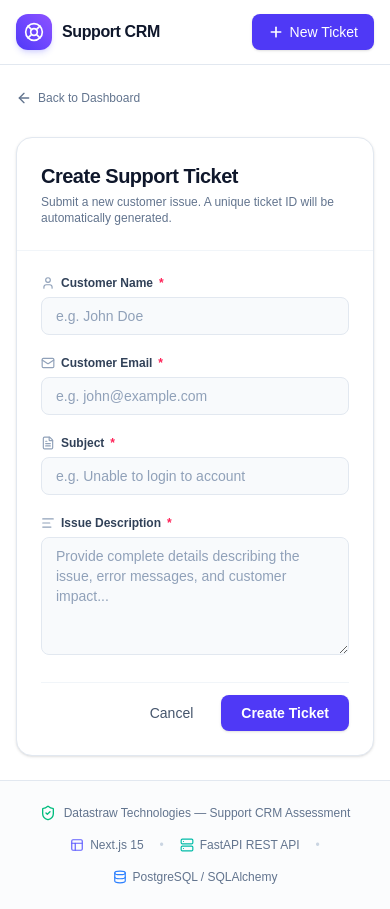
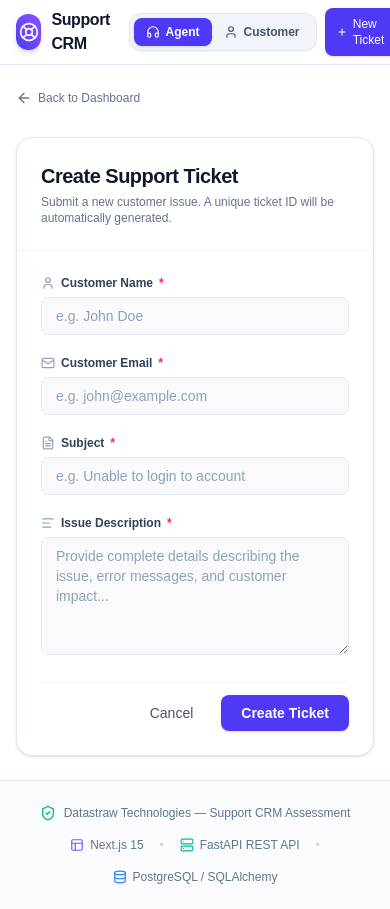
Before and after one commit to AdyanShaikh/support-ticket, a Next.js app in the folder frontend/: page /create-ticket in a window 390 px wide. Built offline with nearby package versions, Linux system fonts and the light colour scheme; no server answers.

Commit message:
feat(ui): add 2-button Agent vs Customer role toggle with role-adapted views

```diff
--- a/frontend/app/create-ticket/page.tsx
+++ b/frontend/app/create-ticket/page.tsx
@@ -4,6 +4,7 @@ import { useState } from "react";
 import { useRouter } from "next/navigation";
 import Link from "next/link";
 import { createTicket } from "@/lib/api";
+import { useRole } from "@/context/RoleContext";
 import {
   ArrowLeft,
   Loader2,
@@ -17,6 +18,7 @@ import {
 
 export default function CreateTicketPage() {
   const router = useRouter();
+  const { isAgent, isCustomer } = useRole();
 
   const [customerName, setCustomerName] = useState("");
   const [customerEmail, setCustomerEmail] = useState("");
@@ -93,10 +95,12 @@ export default function CreateTicketPage() {
         {/* Header */}
         <div className="p-6 border-b border-slate-100 dark:border-slate-800">
           <h1 className="text-xl font-bold text-slate-900 dark:text-white tracking-tight">
-            Create Support Ticket
+            {isCustomer ? "Submit a Support Request" : "Create Support Ticket"}
           </h1>
           <p className="text-xs text-slate-500 dark:text-slate-400 mt-1">
-            Submit a new customer issue. A unique ticket ID will be automatically generated.
+            {isCustomer
+              ? "Please describe the issue you are experiencing. A tracking ticket ID will be automatically generated."
+              : "Submit a new customer issue. A unique ticket ID will be automatically generated."}
           </p>
         </div>
 
@@ -220,15 +224,19 @@ export default function CreateTicketPage() {
               type="submit"
               id="btn-create-ticket-submit"
               disabled={loading}
-              className="inline-flex items-center gap-2 px-5 py-2 text-sm font-semibold text-white bg-indigo-600 hover:bg-indigo-700 active:bg-indigo-800 rounded-lg shadow-sm hover:shadow transition-all disabled:opacity-50"
+              className={`inline-flex items-center gap-2 px-5 py-2 text-sm font-semibold text-white rounded-lg shadow-sm hover:shadow transition-all disabled:opacity-50 ${
+                isCustomer
+                  ? "bg-emerald-600 hover:bg-emerald-700 active:bg-emerald-800"
+                  : "bg-indigo-600 hover:bg-indigo-700 active:bg-indigo-800"
+              }`}
             >
               {loading ? (
                 <>
                   <Loader2 className="w-4 h-4 animate-spin" />
-                  <span>Creating Ticket...</span>
+                  <span>{isCustomer ? "Submitting Request..." : "Creating Ticket..."}</span>
                 </>
               ) : (
-                <span>Create Ticket</span>
+                <span>{isCustomer ? "Submit Support Request" : "Create Ticket"}</span>
               )}
             </button>
           </div>
--- a/frontend/app/layout.tsx
+++ b/frontend/app/layout.tsx
@@ -2,6 +2,7 @@ import type { Metadata } from "next";
 import { Inter } from "next/font/google";
 import Navbar from "@/components/layout/Navbar";
 import Footer from "@/components/layout/Footer";
+import { RoleProvider } from "@/context/RoleContext";
 import "./globals.css";
 
 const inter = Inter({
@@ -23,11 +24,13 @@ export default function RootLayout({
   return (
     <html lang="en" className={`${inter.variable} h-full`}>
       <body className="min-h-full flex flex-col bg-slate-50 dark:bg-slate-950 text-slate-900 dark:text-slate-100 font-sans antialiased">
-        <Navbar />
-        <main className="flex-1 w-full max-w-7xl mx-auto px-4 sm:px-6 lg:px-8 py-6 sm:py-8">
-          {children}
-        </main>
-        <Footer />
+        <RoleProvider>
+          <Navbar />
+          <main className="flex-1 w-full max-w-7xl mx-auto px-4 sm:px-6 lg:px-8 py-6 sm:py-8">
+            {children}
+          </main>
+          <Footer />
+        </RoleProvider>
       </body>
     </html>
   );
--- a/frontend/app/page.tsx
+++ b/frontend/app/page.tsx
@@ -9,6 +9,7 @@ import SearchAndFilter from "@/components/tickets/SearchAndFilter";
 import TicketTable from "@/components/tickets/TicketTable";
 import TicketCard from "@/components/tickets/TicketCard";
 import { Plus, RefreshCw, AlertCircle, Inbox, Search } from "lucide-react";
+import { useRole } from "@/context/RoleContext";
 
 export default function DashboardPage() {
   const [allTickets, setAllTickets] = useState<TicketListItem[]>([]);
@@ -69,16 +70,39 @@ export default function DashboardPage() {
     loadOverviewStats();
   };
 
+  const { isAgent, isCustomer, setRole } = useRole();
+
   return (
     <div className="space-y-6 sm:space-y-8">
+      {/* Customer Mode Banner */}
+      {isCustomer && (
+        <div className="p-4 rounded-xl bg-emerald-50 dark:bg-emerald-950/40 border border-emerald-200 dark:border-emerald-800/60 flex flex-col sm:flex-row items-start sm:items-center justify-between gap-3 shadow-xs">
+          <div className="flex items-center gap-2.5 text-xs text-emerald-800 dark:text-emerald-300">
+            <span className="w-2 h-2 rounded-full bg-emerald-500 animate-pulse shrink-0"></span>
+            <span>
+              <strong>Customer Portal View:</strong> You are viewing tickets as a customer. Staff internal notes, status overrides, and AI triage actions are restricted to agents.
+            </span>
+          </div>
+          <button
+            type="button"
+            onClick={() => setRole("agent")}
+            className="text-xs font-semibold text-emerald-700 dark:text-emerald-400 hover:underline shrink-0"
+          >
+            Switch to Agent View →
+          </button>
+        </div>
+      )}
+
       {/* Top Header */}
       <div className="flex flex-col sm:flex-row sm:items-center justify-between gap-4">
         <div>
           <h1 className="text-2xl sm:text-3xl font-bold tracking-tight text-slate-900 dark:text-white">
-            Support Dashboard
+            {isCustomer ? "Customer Support Portal" : "Support Dashboard"}
           </h1>
           <p className="text-sm text-slate-500 dark:text-slate-400 mt-1">
-            Real-time ticket queue, active investigations, and customer communication.
+            {isCustomer
+              ? "Track your submitted tickets, check resolution progress, or open a new request."
+              : "Real-time ticket queue, active investigations, and customer communication."}
           </p>
         </div>
 
@@ -95,10 +119,14 @@ export default function DashboardPage() {
 
           <Link
             href="/create-ticket"
-            className="inline-flex items-center gap-1.5 px-4 py-2 text-sm font-medium text-white bg-indigo-600 hover:bg-indigo-700 active:bg-indigo-800 rounded-lg shadow-sm hover:shadow transition-all"
+            className={`inline-flex items-center gap-1.5 px-4 py-2 text-sm font-medium text-white rounded-lg shadow-sm hover:shadow transition-all ${
+              isCustomer
+                ? "bg-emerald-600 hover:bg-emerald-700 active:bg-emerald-800"
+                : "bg-indigo-600 hover:bg-indigo-700 active:bg-indigo-800"
+            }`}
           >
             <Plus className="w-4 h-4 stroke-[2.5]" />
-            <span>Create Ticket</span>
+            <span>{isCustomer ? "Submit Request" : "Create Ticket"}</span>
           </Link>
         </div>
       </div>
--- a/frontend/app/tickets/[ticketId]/page.tsx
+++ b/frontend/app/tickets/[ticketId]/page.tsx
@@ -8,6 +8,7 @@ import StatusBadge from "@/components/tickets/StatusBadge";
 import NotesTimeline from "@/components/tickets/NotesTimeline";
 import AIAssistantCard from "@/components/tickets/AIAssistantCard";
 import { formatDate, formatRelativeTime } from "@/lib/utils";
+import { useRole } from "@/context/RoleContext";
 import {
   ArrowLeft,
   Loader2,
@@ -18,6 +19,8 @@ import {
   Calendar,
   MessageSquarePlus,
   RefreshCw,
+  ShieldCheck,
+  Lock,
 } from "lucide-react";
 
 interface TicketDetailPageProps {
@@ -27,6 +30,8 @@ interface TicketDetailPageProps {
 export default function TicketDetailPage({ params }: TicketDetailPageProps) {
   const resolvedParams = use(params);
   const ticketId = resolvedParams.ticketId;
+
+  const { isAgent, isCustomer } = useRole();
 
   const [ticket, setTicket] = useState<TicketDetail | null>(null);
   const [loading, setLoading] = useState(true);
@@ -208,7 +213,26 @@ export default function TicketDetailPage({ params }: TicketDetailPageProps) {
             </div>
           </div>
 
-          {/* Internal Notes / Comments Timeline */}
+          {/* Notes or Customer Status Card */}
+          {isCustomer ? (
+            <div className="bg-white dark:bg-slate-900 p-5 rounded-2xl border border-slate-200 dark:border-slate-800 shadow-sm space-y-3">
+              <div className="flex items-center gap-2 text-emerald-600 dark:text-emerald-400">
+                <Lock className="w-4 h-4" />
+                <h2 className="text-xs font-bold uppercase tracking-wider">
+                  Customer Status & Communication
+                </h2>
+              </div>
+              <div className="p-4 rounded-xl bg-slate-50 dark:bg-slate-800/40 border border-slate-100 dark:border-slate-800 text-xs text-slate-700 dark:text-slate-300 space-y-2">
+                <div className="flex items-center gap-2">
+                  <span className="font-semibold text-slate-900 dark:text-white">Current Status:</span>
+                  <StatusBadge status={ticket.status} size="sm" />
+                </div>
+                <p className="text-slate-600 dark:text-slate-400 leading-relaxed">
+                  Your request is active in our system under reference <strong className="font-mono text-indigo-600 dark:text-indigo-400">{ticket.ticket_id}</strong>. A support engineer is investigating your issue. You will receive updates directly at <strong className="text-slate-900 dark:text-white">{ticket.customer_email}</strong>.
+                </p>
+              </div>
+            </div>
+          ) : (
             <div className="bg-white dark:bg-slate-900 p-5 rounded-2xl border border-slate-200 dark:border-slate-800 shadow-sm space-y-4">
               <div className="flex items-center justify-between">
                 <h2 className="text-xs font-bold uppercase tracking-wider text-slate-400">
@@ -217,10 +241,34 @@ export default function TicketDetailPage({ params }: TicketDetailPageProps) {
               </div>
               <NotesTimeline notes={ticket.notes} />
             </div>
+          )}
         </div>
 
-        {/* Right Column: Actions & AI Assistant (1 Col) */}
+        {/* Right Column: Actions & AI Assistant (Agent) or Helpdesk Card (Customer) */}
         <div className="space-y-6">
+          {isCustomer ? (
+            <div className="bg-white dark:bg-slate-900 p-5 rounded-2xl border border-slate-200 dark:border-slate-800 shadow-sm space-y-4">
+              <div className="flex items-center gap-2 text-emerald-600 dark:text-emerald-400">
+                <ShieldCheck className="w-5 h-5" />
+                <h2 className="text-sm font-bold text-slate-900 dark:text-white">
+                  Customer Help Desk
+                </h2>
+              </div>
+              <p className="text-xs text-slate-600 dark:text-slate-400 leading-relaxed">
+                This ticket is securely logged with Datastraw Support.
+              </p>
+              <div className="p-3.5 rounded-xl bg-emerald-50 dark:bg-emerald-950/40 border border-emerald-200 dark:border-emerald-800/60 text-xs text-emerald-800 dark:text-emerald-300 space-y-1">
+                <p className="font-semibold">Need to provide additional information?</p>
+                <p className="text-slate-500 dark:text-slate-400">
+                  Reply directly to your email confirmation or submit a follow-up inquiry.
+                </p>
+              </div>
+              <div className="pt-3 border-t border-slate-100 dark:border-slate-800 text-xs text-slate-400">
+                Internal notes, status overrides, and AI triage actions are restricted to authorized support agents.
+              </div>
+            </div>
+          ) : (
+            <>
               {/* Ticket Actions Card */}
               <div className="bg-white dark:bg-slate-900 p-5 rounded-2xl border border-slate-200 dark:border-slate-800 shadow-sm space-y-4">
                 <h2 className="text-xs font-bold uppercase tracking-wider text-slate-400">
@@ -302,6 +350,8 @@ export default function TicketDetailPage({ params }: TicketDetailPageProps) {
 
               {/* Standout Feature: AI Ticket Assistant */}
               <AIAssistantCard ticketId={ticket.ticket_id} />
+            </>
+          )}
         </div>
       </div>
     </div>
--- a/frontend/components/layout/Navbar.tsx
+++ b/frontend/components/layout/Navbar.tsx
@@ -2,14 +2,16 @@
 
 import Link from "next/link";
 import { usePathname } from "next/navigation";
-import { LifeBuoy, Plus, CheckCircle2, Ticket } from "lucide-react";
+import { LifeBuoy, Plus, Ticket, Headphones, User } from "lucide-react";
+import { useRole } from "@/context/RoleContext";
 
 export default function Navbar() {
   const pathname = usePathname();
+  const { role, setRole, isAgent, isCustomer } = useRole();
 
   return (
     <header className="sticky top-0 z-40 w-full border-b border-slate-200 bg-white/80 backdrop-blur-md dark:border-slate-800 dark:bg-slate-900/80">
-      <div className="max-w-7xl mx-auto px-4 sm:px-6 lg:px-8 h-16 flex items-center justify-between">
+      <div className="max-w-7xl mx-auto px-4 sm:px-6 lg:px-8 h-16 flex items-center justify-between gap-2">
         {/* Brand */}
         <div className="flex items-center gap-3">
           <Link
@@ -24,16 +26,49 @@ export default function Navbar() {
                 <span className="font-bold text-slate-900 dark:text-white tracking-tight text-base sm:text-lg">
                   Support CRM
                 </span>
-                <span className="hidden sm:inline-flex items-center px-2 py-0.5 rounded-full text-xs font-medium bg-indigo-50 text-indigo-700 dark:bg-indigo-950/70 dark:text-indigo-300 border border-indigo-200/60 dark:border-indigo-800/60">
-                  AI-Powered
+                <span className="hidden md:inline-flex items-center px-2 py-0.5 rounded-full text-xs font-medium bg-indigo-50 text-indigo-700 dark:bg-indigo-950/70 dark:text-indigo-300 border border-indigo-200/60 dark:border-indigo-800/60">
+                  {isAgent ? "Agent Workspace" : "Customer Portal"}
                 </span>
               </div>
             </div>
           </Link>
         </div>
 
+        {/* 2-Button Role Toggle (Agent vs Customer) */}
+        <div className="flex items-center bg-slate-100 dark:bg-slate-800/80 p-1 rounded-xl border border-slate-200 dark:border-slate-700/80 shadow-xs">
+          <button
+            type="button"
+            id="role-agent-btn"
+            onClick={() => setRole("agent")}
+            title="Switch to Support Agent View (Full CRM, Status Updates, Notes, AI Triage)"
+            className={`flex items-center gap-1.5 px-3 py-1.5 text-xs font-semibold rounded-lg transition-all ${
+              isAgent
+                ? "bg-indigo-600 text-white shadow-sm"
+                : "text-slate-600 dark:text-slate-400 hover:text-slate-900 dark:hover:text-white hover:bg-slate-200/50 dark:hover:bg-slate-700/50"
+            }`}
+          >
+            <Headphones className="w-3.5 h-3.5" />
+            <span>Agent</span>
+          </button>
+
+          <button
+            type="button"
+            id="role-customer-btn"
+            onClick={() => setRole("customer")}
+            title="Switch to Customer View (Ticket Tracking, Submission, Staff Notes Hidden)"
+            className={`flex items-center gap-1.5 px-3 py-1.5 text-xs font-semibold rounded-lg transition-all ${
+              isCustomer
+                ? "bg-emerald-600 text-white shadow-sm"
+                : "text-slate-600 dark:text-slate-400 hover:text-slate-900 dark:hover:text-white hover:bg-slate-200/50 dark:hover:bg-slate-700/50"
+            }`}
+          >
+            <User className="w-3.5 h-3.5" />
+            <span>Customer</span>
+          </button>
+        </div>
+
         {/* Navigation Actions */}
-        <div className="flex items-center gap-3">
+        <div className="flex items-center gap-2 sm:gap-3">
           <Link
             href="/"
             className={`hidden sm:inline-flex items-center gap-1.5 px-3 py-1.5 text-sm font-medium rounded-lg transition-colors ${
@@ -48,10 +83,14 @@ export default function Navbar() {
 
           <Link
             href="/create-ticket"
-            className="inline-flex items-center gap-1.5 px-4 py-2 text-sm font-medium text-white bg-indigo-600 hover:bg-indigo-700 active:bg-indigo-800 rounded-lg shadow-sm hover:shadow transition-all duration-150 focus:outline-none focus:ring-2 focus:ring-indigo-500 focus:ring-offset-2 dark:focus:ring-offset-slate-900"
+            className={`inline-flex items-center gap-1.5 px-3 sm:px-4 py-2 text-xs sm:text-sm font-medium text-white rounded-lg shadow-sm hover:shadow transition-all duration-150 focus:outline-none focus:ring-2 focus:ring-offset-2 dark:focus:ring-offset-slate-900 ${
+              isCustomer
+                ? "bg-emerald-600 hover:bg-emerald-700 focus:ring-emerald-500"
+                : "bg-indigo-600 hover:bg-indigo-700 focus:ring-indigo-500"
+            }`}
           >
             <Plus className="w-4 h-4 stroke-[2.5]" />
-            <span>New Ticket</span>
+            <span>{isCustomer ? "Submit Request" : "New Ticket"}</span>
           </Link>
         </div>
       </div>
--- /dev/null
+++ b/frontend/context/RoleContext.tsx
@@ -0,0 +1,55 @@
+"use client";
+
+import React, { createContext, useContext, useState, useEffect } from "react";
+
+export type UserRole = "agent" | "customer";
+
+interface RoleContextType {
+  role: UserRole;
+  setRole: (role: UserRole) => void;
+  isAgent: boolean;
+  isCustomer: boolean;
+}
+
+const RoleContext = createContext<RoleContextType | undefined>(undefined);
+
+export function RoleProvider({ children }: { children: React.ReactNode }) {
+  const [role, setRoleState] = useState<UserRole>("agent");
+  const [mounted, setMounted] = useState(false);
+
+  useEffect(() => {
+    setMounted(true);
+    const saved = localStorage.getItem("support_crm_role") as UserRole;
+    if (saved === "agent" || saved === "customer") {
+      setRoleState(saved);
+    }
+  }, []);
+
+  const setRole = (newRole: UserRole) => {
+    setRoleState(newRole);
+    if (typeof window !== "undefined") {
+      localStorage.setItem("support_crm_role", newRole);
+    }
+  };
+
+  return (
+    <RoleContext.Provider
+      value={{
+        role,
+        setRole,
+        isAgent: role === "agent",
+        isCustomer: role === "customer",
+      }}
+    >
+      {children}
+    </RoleContext.Provider>
+  );
+}
+
+export function useRole() {
+  const context = useContext(RoleContext);
+  if (!context) {
+    throw new Error("useRole must be used within a RoleProvider");
+  }
+  return context;
+}
```
Lines whose indentation alone changed are shown as unchanged.
